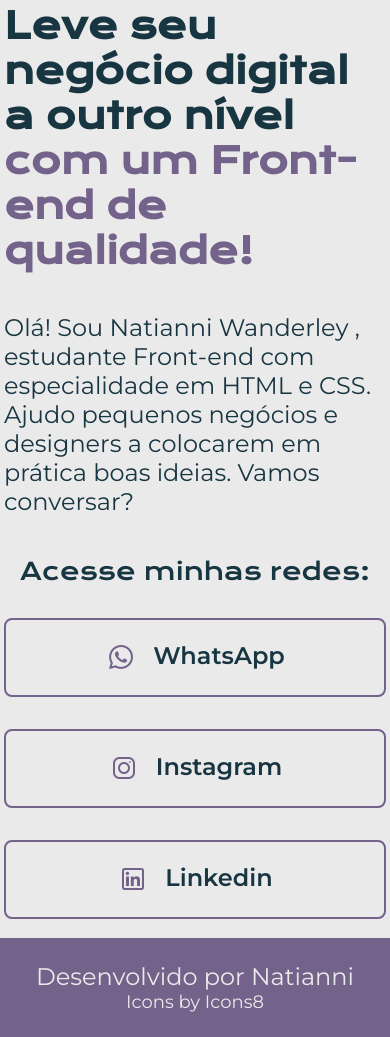
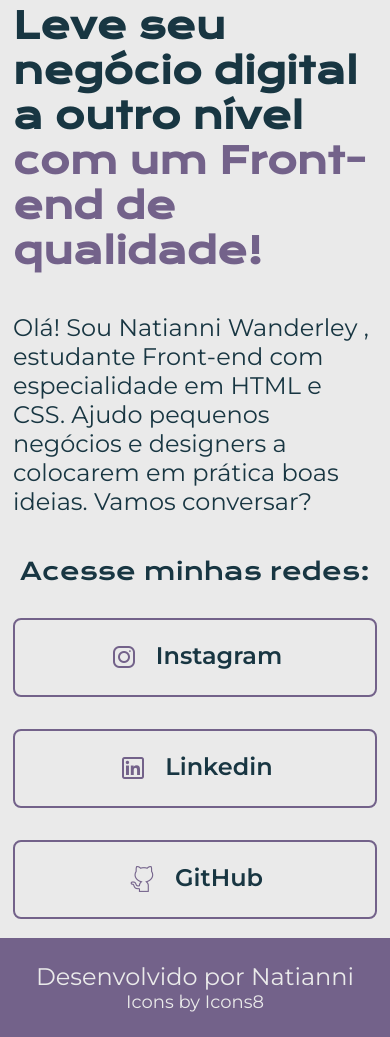
Before and after one commit to Natianni/portifolio, a plain HTML site: page meu-portifolio-S2/index.html in a window 390 px wide. Shown: the part 753-1790 px from the top of the page. Drawn offline with nearby package versions, Linux system fonts and the light colour scheme.

Commit message:
forth version
I made an update in the unit of measurement of the buttons (from px to em)

```diff
--- a/meu-portifolio-S2/index.html
+++ b/meu-portifolio-S2/index.html
@@ -21,10 +21,6 @@
                 <p class="apresentacao__conteudo__texto">Olá! Sou <span class="joana__santos"> Natianni Wanderley </span>, estudante Front-end com especialidade em HTML e CSS. Ajudo pequenos negócios e designers a colocarem em prática boas ideias. Vamos conversar?</p>
             <div class="apresentacao__links">
                 <h2 class="apresentacao__links__subtitulo">Acesse minhas redes:</h2>
-                <a class="apresentacao__links__navegacao" href="https://wa.me/5584981720570">
-                    <img src="./assets/icons8-whatsapp-32.png" alt="WhatsApp icon by Icons8">
-                    WhatsApp
-                </a>
                 <a class="apresentacao__links__navegacao" href="https://instagram.com/nati.lay">
                     <img src="./assets/icons8-instagram-32.png" alt="icone do instagram">
                     Instagram
@@ -32,6 +28,10 @@
                 <a class="apresentacao__links__navegacao" href="https://www.linkedin.com/in/natianni-wanderley-360965225/">
                     <img src="./assets/icons8-linkedin-32.png" alt="icone do twitter">
                     Linkedin
+                </a>
+                <a class="apresentacao__links__navegacao" href="https://github.com/Natianni">
+                    <img src="./assets/github.png" alt="icone do github">
+                    GitHub
                 </a>
             </div>
         </section>
--- a/meu-portifolio-S2/styles/style.css
+++ b/meu-portifolio-S2/styles/style.css
@@ -105,7 +105,7 @@ body {
     gap: 16px;
     border: 2px solid var(--cor-terciaria);
     color: var(--cor-secundaria);
-    width: 378px;
+    width: 15em;
     text-align: center;
     border-radius: 8px;
     padding: 21.5px 0;
@@ -123,7 +123,7 @@ body {
     gap: 16px;
     border: 2px solid var(--cor-terciaria);
     color: var(--cor-secundaria);
-    width: 415px;
+    width: 15em;
     text-align: center;
     border-radius: 8px;
     padding: 28.5px 0;
@@ -201,6 +201,24 @@ body {
 
     }
 
+    .apresentacao__links__navegacao:hover{
+        /* background-color: #22D4FD; */
+        display: flex;
+        justify-content: center;
+        gap: 16px;
+        border: 2px solid var(--cor-terciaria);
+        color: var(--cor-secundaria);
+        width: 378px;
+        text-align: center;
+        border-radius: 8px;
+        padding: 21.5px 0;
+        text-decoration: none;
+        font-size: 1.56rem;
+        font-family: 'Montserrat', sans-serif;
+        font-weight: 600;
+
+    }
+
     .apresentacao__imagem {
         align-items: center;
     }
```
Also changed, not shown: meu-portifolio-S2/assets/github (1).png (added), meu-portifolio-S2/assets/github.png (added).
